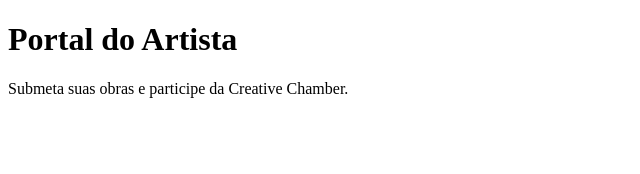
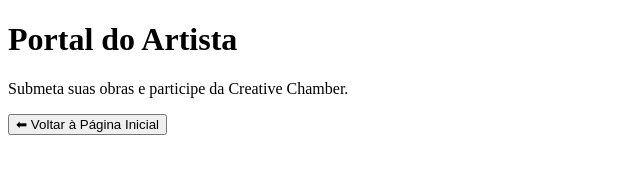
Before and after one commit to taleshack-prog/NeuroArte-DAO, a plain HTML site: page artist.html in a window 1280 px wide. Shown: the whole page, without its empty margins (0-640 px from the left). Drawn offline with Linux system fonts and the light colour scheme.

Commit message:
Add back button to artist page

```diff
--- a/artist.html
+++ b/artist.html
@@ -25,5 +25,13 @@
     <p id="role-description"></p>
     <!-- Futuras funcionalidades aqui -->
   </main>
+<div class="mt-6 text-center">
+  <a href="index.html">
+    <button class="bg-purple-800 text-white px-4 py-2 rounded hover:bg-purple-700">
+      ⬅ Voltar à Página Inicial
+    </button>
+  </a>
+</div>
+
 </body>
 </html>
```
